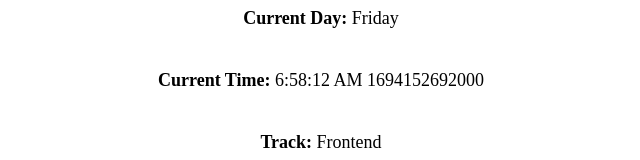
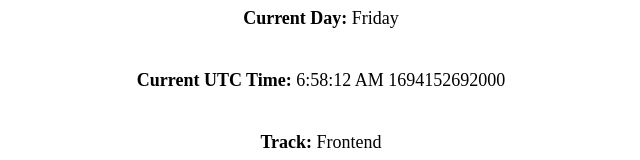
Before and after one commit to ASANIYAN/stage-one, a plain HTML site: page index.html in a window 1280 px wide. Shown: the part 312-472 px from the top of the page, without its empty margins (319-959 px from the left). Drawn offline with Linux system fonts and the light colour scheme.

Commit message:
code update

```diff
--- a/index.html
+++ b/index.html
@@ -73,7 +73,7 @@
 
             // display the day and time on the webpage in their respective elements
             document.getElementById('currentDayOfTheWeek').innerHTML = `<b> Current Day:</b>` + ' ' + dayOfWeek;
-            document.getElementById('currentUTCTime').innerHTML = `<b> Current Time:</b>` + ' ' + localTime + ' ' +  currentTimeMilliseconds;
+            document.getElementById('currentUTCTime').innerHTML = `<b> Current UTC Time:</b>` + ' ' + localTime + ' ' +  currentTimeMilliseconds;
 
             // update funtion every second
             setTimeout(getDateAndTime, 1000);
```
